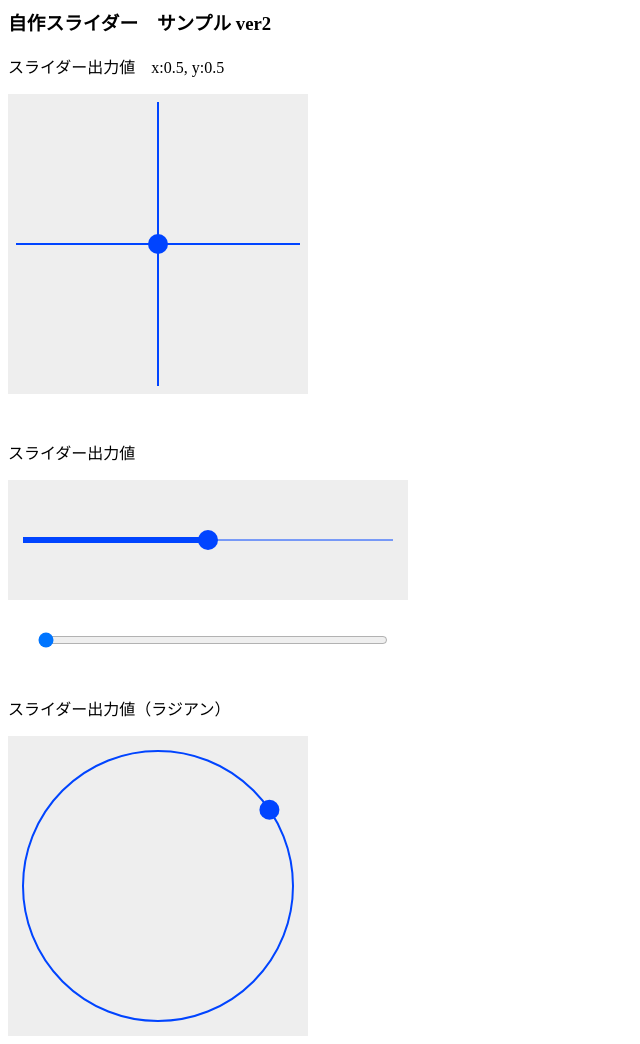
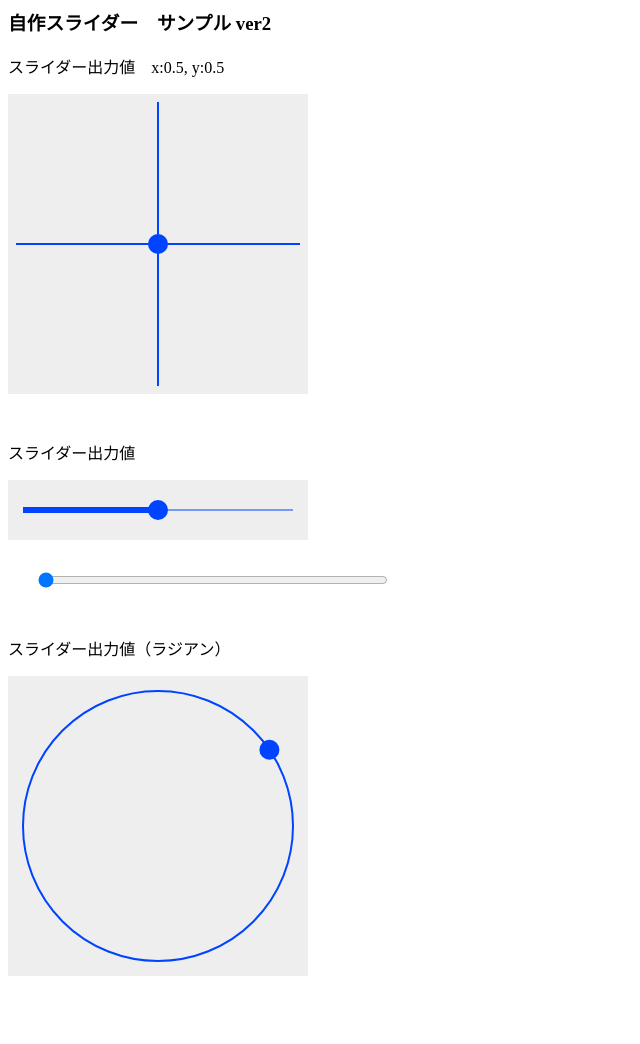
Before and after one commit to nakkinn/slider, a plain HTML site: page index.html in a window 1280 px wide. Shown: the whole page, without its empty margins (0-640 px from the left). After the commit the page ends 984 px from the top, so only its background shows below. Drawn offline with Linux system fonts and the light colour scheme.

Commit message:
Add files via upload

```diff
--- a/index.html
+++ b/index.html
@@ -12,13 +12,13 @@
     <h3>自作スライダー　サンプル ver2</h3>
 
     <p id="text1">スライダー出力値　x:0.5, y:0.5</p>
-    <canvas id="canvas1"></canvas>
+    <canvas id="canvas1" width="300px" height="300px"></canvas>
 
     <div style="height:30px"></div>
 
 
     <p id="text2">スライダー出力値</p>
-    <canvas id="canvas2"></canvas>
+    <canvas id="canvas2" width="300px" height="60px"></canvas>
 
     <div style="height:30px"></div>
     <input type="range" id="slider1" min='0' max='1' step='0.01' value='0' style="width:min(90%,350px); margin-left:min(5%,30px); margin-right:30px">
@@ -27,9 +27,9 @@
     <div style="height:30px"></div>
 
     <p id="text3">スライダー出力値（ラジアン）</p>
-    <canvas id="canvas3"></canvas>
+    <canvas id="canvas3" width="300px" height="300px"></canvas>
 
-    <script>
+    <!-- <script>
       let canvas1 = document.getElementById('canvas1');
       let canvas2 = document.getElementById('canvas2');
       let canvas3 = document.getElementById('canvas3');
@@ -47,7 +47,7 @@
       canvas3.height = size * window.devicePixelRatio;
       canvas3.style.width = size;
       canvas3.style.height = size;
-    </script>
+    </script> -->
 
 
 
```
